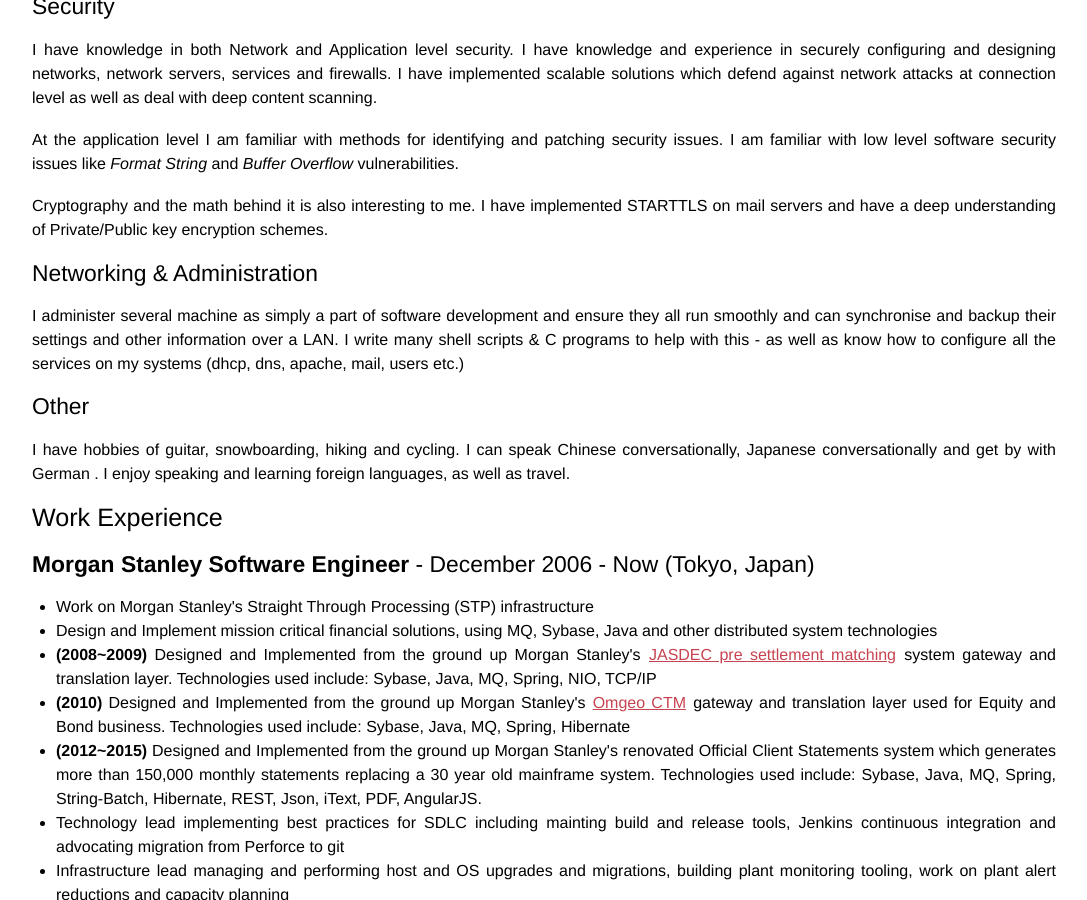
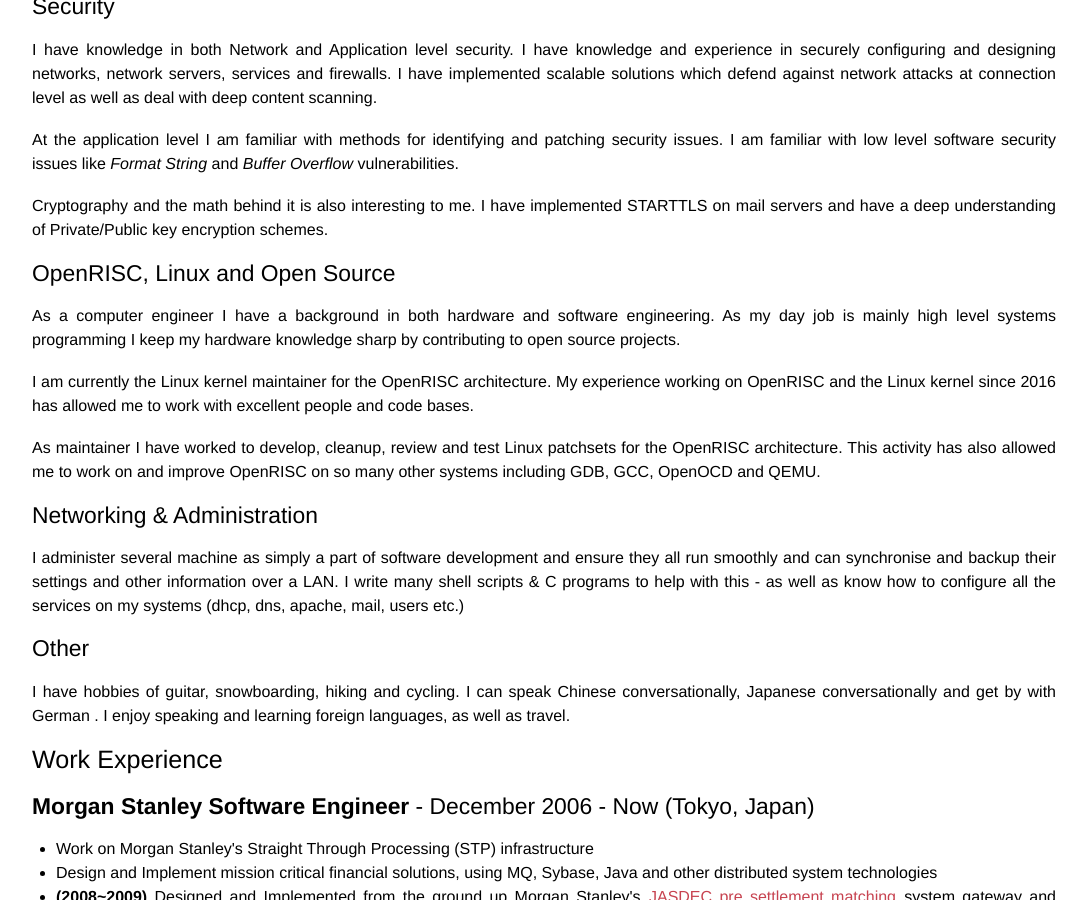
Before and after one commit to stffrdhrn/stffrdhrn.github.io, a Jekyll site: the page built from page/curriculum-vitae.markdown, in a window 1280 px wide and 900 px high, scrolled down 3416 px. Shown: the whole window, without its empty margins (96-1183 px from the left). Built offline with Jekyll 4.4.1, drawn with Linux system fonts in a browser that asks for light colours.

Commit message:
formalize open source interest

```diff
--- a/page/curriculum-vitae.markdown
+++ b/page/curriculum-vitae.markdown
@@ -188,6 +188,20 @@
 implemented STARTTLS on mail servers and have a deep understanding of
 Private/Public key encryption schemes.</p>
 
+<h3>OpenRISC, Linux and Open Source</h3>
+<p>As a computer engineer I have a background in both hardware and software
+engineering.  As my day job is mainly high level systems programming I keep
+my hardware knowledge sharp by contributing to open source projects.</p>
+
+<p>I am currently the Linux kernel maintainer for the OpenRISC
+architecture.  My experience working on OpenRISC and the Linux kernel since
+2016 has allowed me to work with excellent people and code bases.</p>
+
+<p>As maintainer I have worked to develop, cleanup, review and test Linux
+patchsets for the OpenRISC architecture.  This activity has also allowed me
+to work on and improve OpenRISC on so many other systems including GDB,
+GCC, OpenOCD and QEMU.</p>
+
 <h3>Networking &amp; Administration</h3>
 <p>I administer several machine as simply a part of software development
 and ensure they all run smoothly  and can synchronise and backup their
```
